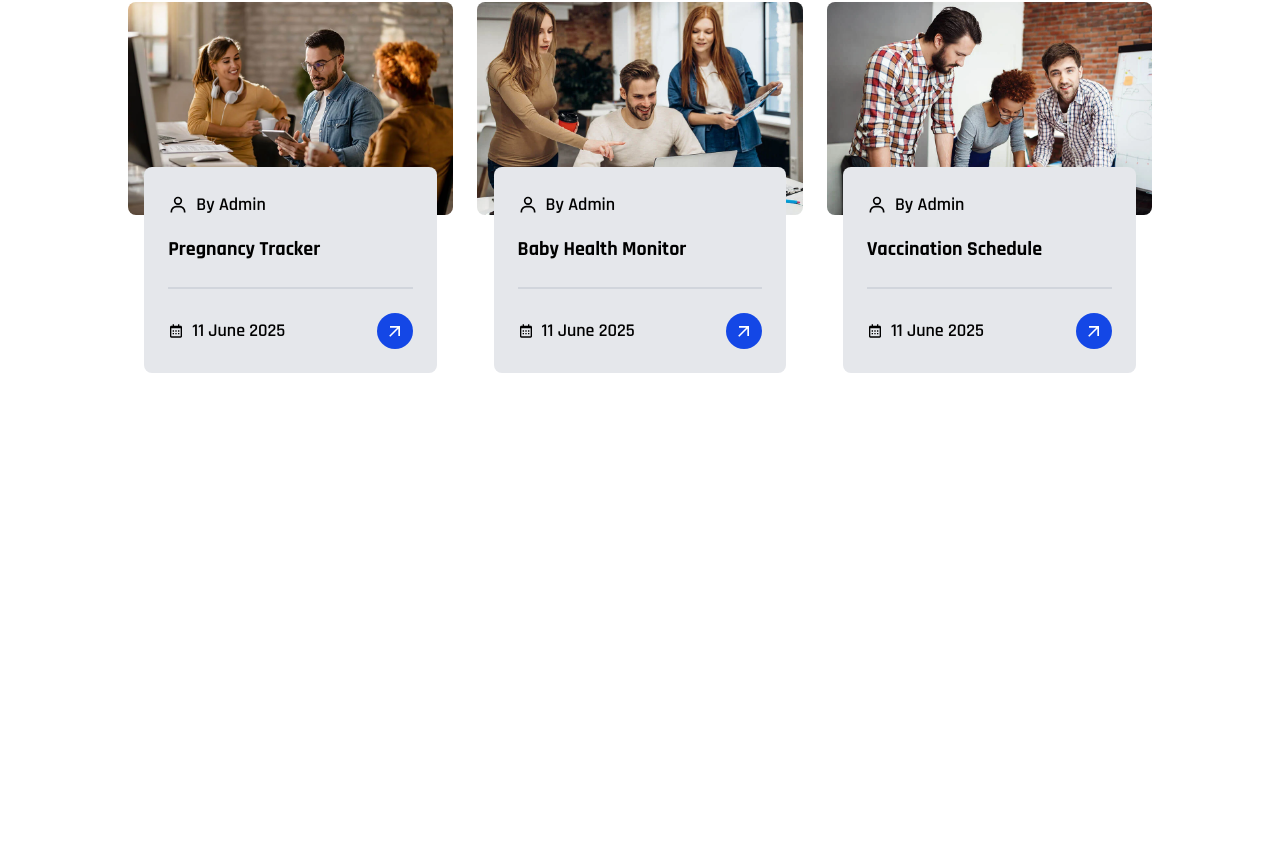
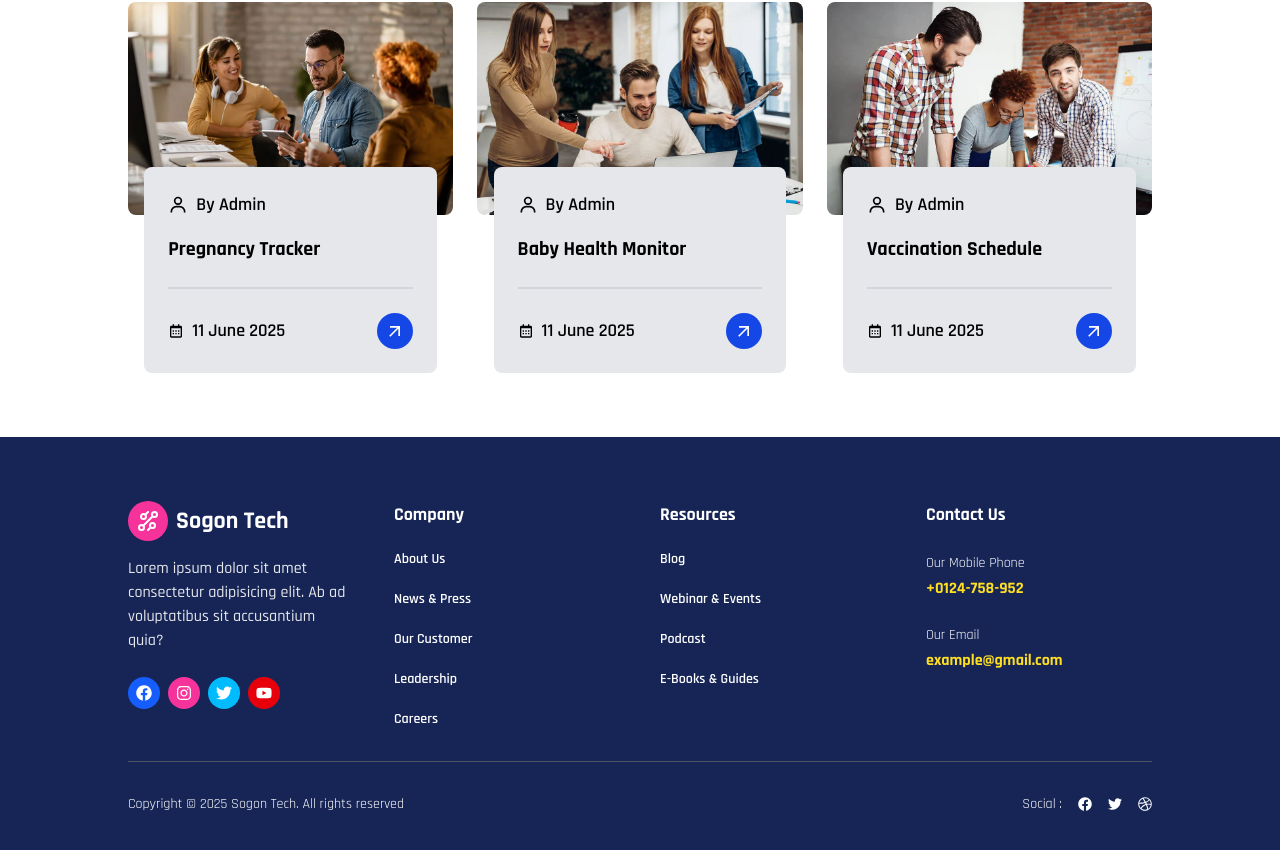
Before and after one commit to Sogon-Njugush/software-agency-landing-page, a Next.js app: page / in a window 1280 px wide. Shown: the part 5321-6171 px from the top of the page. Before the commit the page ends 5758 px from the top, so only its background shows below. Built offline with nearby package versions, Linux system fonts and the light colour scheme.

Commit message:
Footer Section

```diff
--- a/app/globals.css
+++ b/app/globals.css
@@ -1,3 +1,9 @@
 @import "tailwindcss";
 
+@layer components {
+  .footer_link {
+    @apply text-white font-semibold cursor-pointer text-sm hover:text-yellow-300 transition-all duration-200 w-fit;
+  }
+}
+
 @custom-variant dark (&:where(.dark, .dark *));
--- a/app/layout.tsx
+++ b/app/layout.tsx
@@ -3,6 +3,7 @@
 import "./globals.css";
 import ResponsiveNav from "@/components/Home/Navbar/ResponsiveNav";
 import Provider from "@/components/HOC/Provider";
+import Footer from "@/components/Home/Footer/Footer";
 
 const font = Rajdhani({
   weight: ["300", "400", "500", "600", "700"],
@@ -26,6 +27,7 @@
         <Provider>
           <ResponsiveNav />
           {children}
+          <Footer />
         </Provider>
       </body>
     </html>
--- /dev/null
+++ b/components/Home/Footer/Footer.tsx
@@ -0,0 +1,101 @@
+import React from "react";
+import {
+  FaDribbble,
+  FaFacebook,
+  FaInstagram,
+  FaTwitter,
+  FaYoutube,
+} from "react-icons/fa";
+import { GrTechnology } from "react-icons/gr";
+
+const Footer = () => {
+  return (
+    <div className="pt-16 pb-16 bg-blue-950">
+      <div className="w-[80%] mx-auto items-start grid-cols-1 sm:grid-cols-2 grid md:grid-cols-2 lg:grid-cols-4 gap-10">
+        {/* 1 st part */}
+        <div>
+          <div className="flex items-center space-x-2">
+            <div className="w-10 h-10 bg-pink-500 rounded-full flex items-center justify-center flex-col">
+              <GrTechnology className="w-6 h-6 text-white" />
+            </div>
+            <h1 className="text-xl hidden sm:block md:text-2xl text-white font-bold">
+              Sogon Tech
+            </h1>
+          </div>
+          <p className="mt-4 text-gray-200 font-medium">
+            Lorem ipsum dolor sit amet consectetur adipisicing elit. Ab ad
+            voluptatibus sit accusantium quia?
+          </p>
+          {/* social links */}
+          <div className="mt-6 flex items-center space-x-2">
+            <div className="flex items-center justify-center flex-col w-8 h-8 bg-blue-600 text-white rounded-full">
+              <FaFacebook />
+            </div>
+            <div className="flex items-center justify-center flex-col w-8 h-8 bg-pink-500 text-white rounded-full">
+              <FaInstagram />
+            </div>
+            <div className="flex items-center justify-center flex-col w-8 h-8 bg-sky-400 text-white rounded-full">
+              <FaTwitter />
+            </div>
+            <div className="flex items-center justify-center flex-col w-8 h-8 bg-red-600 text-white rounded-full">
+              <FaYoutube />
+            </div>
+          </div>
+        </div>
+        {/* 2 nd part */}
+        <div className="space-y-5">
+          <h1 className="text-lg font-bold text-white">Company</h1>
+          <p className="footer_link">About Us</p>
+          <p className="footer_link">News & Press</p>
+          <p className="footer_link">Our Customer</p>
+          <p className="footer_link">Leadership</p>
+          <p className="footer_link">Careers</p>
+        </div>
+        {/* 3 rd part */}
+        <div className="space-y-5">
+          <h1 className="text-lg font-bold text-white">Resources</h1>
+          <p className="footer_link">Blog</p>
+          <p className="footer_link">Webinar & Events</p>
+          <p className="footer_link">Podcast</p>
+          <p className="footer_link">E-Books & Guides</p>
+        </div>
+        {/* 4 th part */}
+        <div className="">
+          <h1 className="text-lg font-bold text-white">Contact Us</h1>
+          <div className="mt-6">
+            <h1 className="text-sm text-white">Our Mobile Phone</h1>
+            <h1 className="text-base font-bold text-yellow-300 mt-1">
+              +0124-758-952
+            </h1>
+          </div>
+          <div className="mt-6">
+            <h1 className="text-sm text-white">Our Email</h1>
+            <h1 className="text-base font-bold text-yellow-300 mt-1">
+              example@gmail.com
+            </h1>
+          </div>
+        </div>
+      </div>
+      {/* bottom part */}
+      <div className="mt-8 w-[80%] mx-auto border-t pt-8 flex flex-col md:flex-row items-center justify-between text-gray-600 text-sm">
+        <p className="text-center text-white md:text-left">
+          Copyright © 2025 Sogon Tech. All rights reserved
+        </p>
+        <div className="flex items-center text-white space-x-4 mt-4 md:mt-0">
+          <span>Social :</span>
+          <span className="hover:text-gray-500 text-white">
+            <FaFacebook />
+          </span>
+          <span className="hover:text-gray-500 text-white">
+            <FaTwitter />
+          </span>
+          <span className="hover:text-gray-500 text-white">
+            <FaDribbble />
+          </span>
+        </div>
+      </div>
+    </div>
+  );
+};
+
+export default Footer;
```
